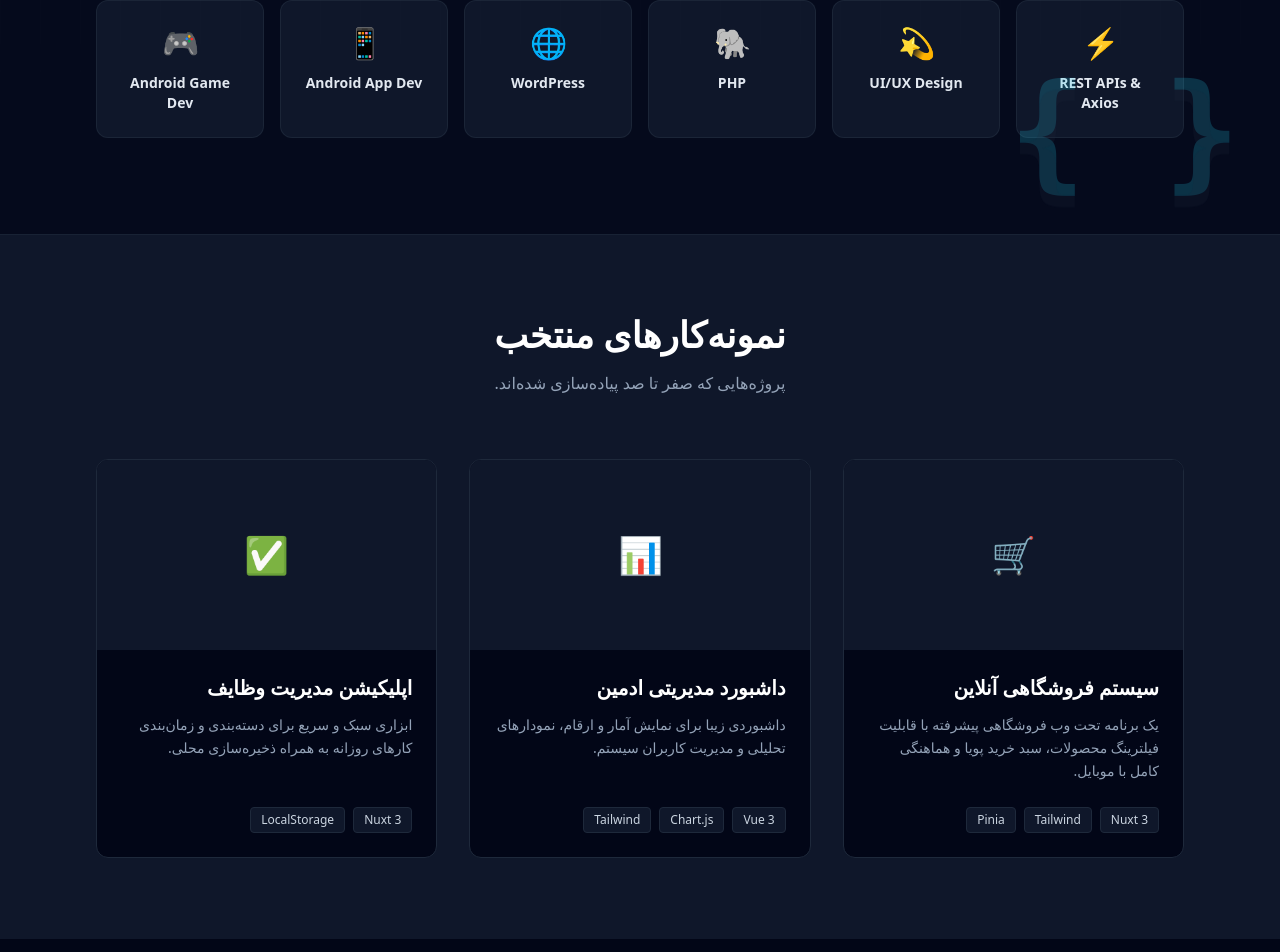
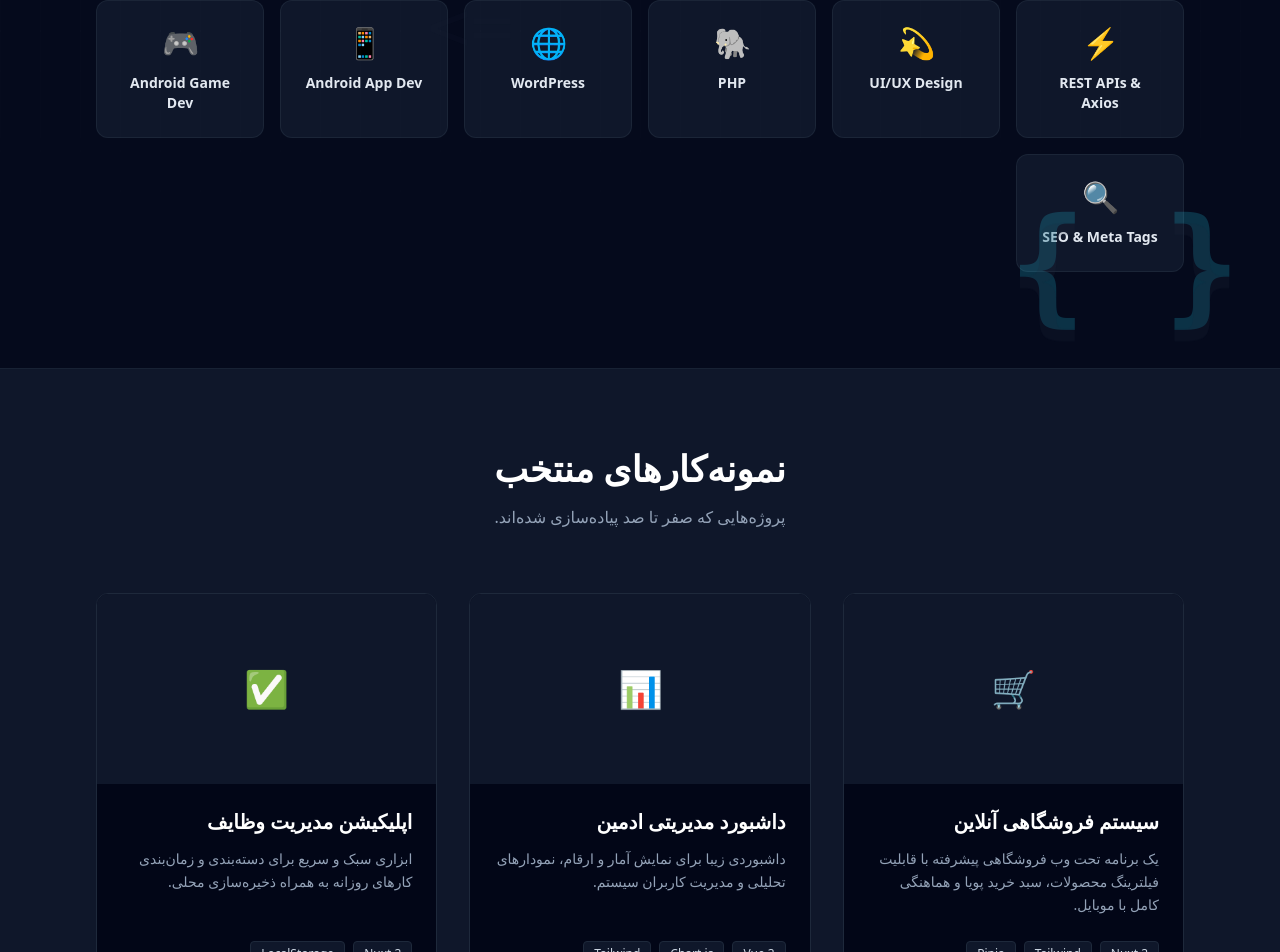
Before and after one commit to Ali-Git-1/Personal-website, a Nuxt app: page / in a window 1280 px wide. Shown: the part 1088-2040 px from the top of the page. Built offline with nearby package versions, Linux system fonts and the light colour scheme.

Commit message:
Adding a skill to the list of skills

```diff
--- a/app/components/SkillsSection.vue
+++ b/app/components/SkillsSection.vue
@@ -106,6 +106,11 @@ const skills = ref([
     icon: "🎮",
     color: "text-purple-400",
   },
+  {
+    name: "SEO & Meta Tags",
+    icon: "🔍", // یا 📈
+    color: "text-amber-400",
+  },
 ]);
 </script>
 
```
